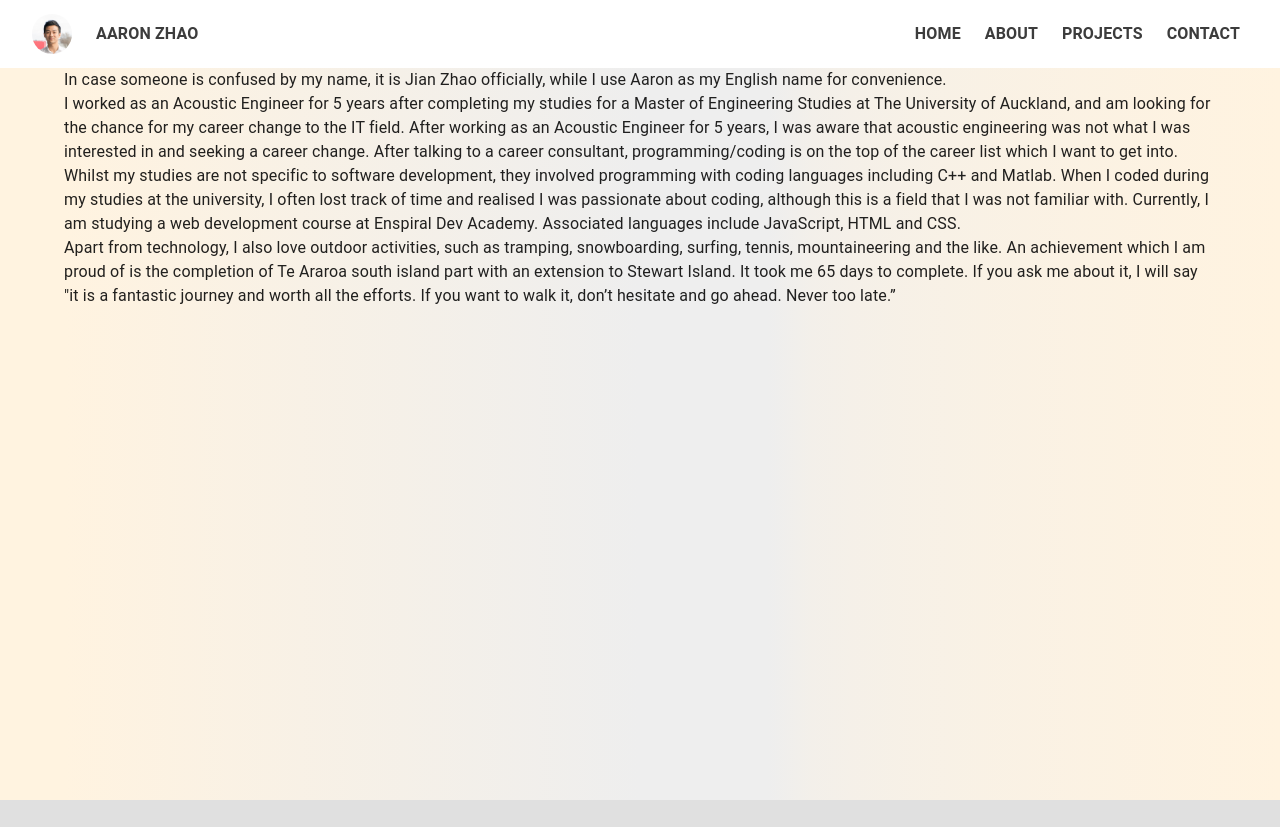
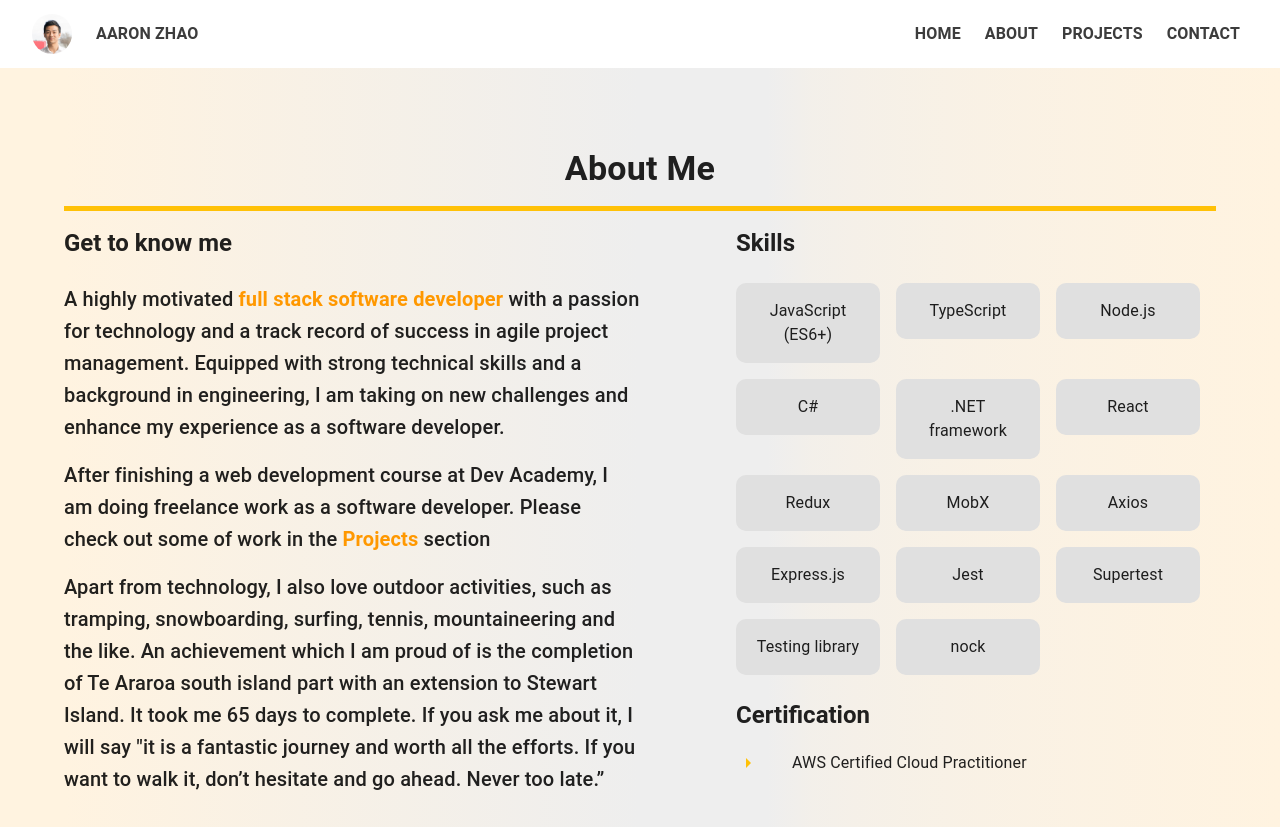
Before and after one commit to aaronzhao1229/portfolio, a React (Create React App) app: page /about in a window 1280 px wide. Before the commit the page ends 800 px from the top, so only its background shows below. Built offline with nearby package versions, Linux system fonts and the light colour scheme.

Commit message:
finish about section

```diff
--- a/src/components/About.jsx
+++ b/src/components/About.jsx
@@ -1,23 +1,71 @@
-import { Container, Typography } from "@mui/material";
+import { Container, Grid, Typography, Divider, Box, List, ListItem, ListItemIcon, ListItemText } from '@mui/material'
+import ArrowRightIcon from '@mui/icons-material/ArrowRight';
+import {Link} from 'react-router-dom'
+
+const skills = ['JavaScript (ES6+)', 'TypeScript','Node.js', 'C#', '.NET framework', 'React', 'Redux', 'MobX', 'Axios', 'Express.js', 'Jest', 'Supertest', 'Testing library', 'nock' ]
 
 export default function About() {
-    return (
-      <Container>
-        <Typography>
-          In case someone is confused by my name, it is Jian Zhao officially, while I use Aaron as my English name for convenience.
-        </Typography>
-        <Typography>
-        I worked as an Acoustic Engineer for 5 years after completing my studies for a Master of Engineering Studies at The University of Auckland, and am looking for the chance for my career change to the IT field.
+  return (
+    <Container sx={{ pt: 10 }}>
+      <Grid container>
+        <Grid item xs={12} align="center" sx={{pb: 2}}>
+          <Typography variant="h4" sx={{ fontWeight: 'bold', pb: 2 }}>
+            About Me
+          </Typography>
+          <Divider sx={{ backgroundColor: 'secondary', borderBottomWidth: 5, borderBottomLength: 10, borderBottomColor: 'secondary.main'}} />
+        </Grid>
 
-        After working as an Acoustic Engineer for 5 years, I was aware that acoustic engineering was not what I was interested in and seeking a career change. After talking to a career consultant, programming/coding is on the top of the career list which I want to get into.
+        <Grid item xs={12} md={6} sx={{pb: 2}}>
+          <Typography variant="h5" sx={{ fontWeight: 'bold', pb: 3 }}>
+            Get to know me
+          </Typography>
+          <Typography variant="h6" sx={{pb: 2}}>
+              A highly motivated <span style={{color: '#ff9800', fontWeight: 'bold'}}>full stack software developer</span> with a passion for technology and a track record of success in agile project management. Equipped with strong technical skills and a background in engineering, I am taking on new challenges and enhance my experience as a software developer.
+          </Typography>
+          <Typography variant="h6" sx={{pb: 2}}>
+            After finishing a web development course at Dev Academy, I am doing freelance work as a software developer. Please check out some of work in the <Link to='/projects' style={{color: '#ff9800', fontWeight: 'bold', textDecoration: 'none'}}>Projects</Link> section
+          </Typography>
+          <Typography variant="h6" sx={{pb: 2}}>
+            Apart from technology, I also love outdoor activities, such as
+            tramping, snowboarding, surfing, tennis, mountaineering and the
+            like. An achievement which I am proud of is the completion of Te
+            Araroa south island part with an extension to Stewart Island. It
+            took me 65 days to complete. If you ask me about it, I will say "it
+            is a fantastic journey and worth all the efforts. If you want to
+            walk it, don’t hesitate and go ahead. Never too late.”
+          </Typography>
+        </Grid>
+        <Grid item xs={1}></Grid>
+        <Grid item xs={12} md={5}>
+          <Typography variant="h5" sx={{ fontWeight: 'bold', pb: 3 }}>
+            Skills
+          </Typography>
+          <Grid container spacing={2} xs={12} sx={{pb: 3}}>
+            {skills.map((skill) => (
+                <Grid item xs={4} key={skill}>
+                    <Box sx={{backgroundColor: 'primary.dark', borderRadius: '10px'}} align='center'>
+                        <Typography sx={{p: 2}}>{skill}</Typography>
+                    </Box>
+                 </Grid>
+            ))}
+          </Grid>
+          <Typography variant="h5" sx={{ fontWeight: 'bold', pb: 1 }}>
+            Certification
+          </Typography>
+          <List sx={{ width: '100%', maxWidth: 360, pb: 2 }}
+      aria-label="contacts"
+    >
+      <ListItem disablePadding>
 
-        Whilst my studies are not specific to software development, they involved programming with coding languages including C++ and Matlab. When I coded during my studies at the university, I often lost track of time and realised I was passionate about coding, although this is a field that I was not familiar with.
+          <ListItemIcon>
+            <ArrowRightIcon sx={{color: 'secondary.main'}}/>
+          </ListItemIcon>
+          <ListItemText primary="AWS Certified Cloud Practitioner" />
 
-        Currently, I am studying a web development course at Enspiral Dev Academy. Associated languages include JavaScript, HTML and CSS.
-        </Typography>
-        <Typography>
-        Apart from technology, I also love outdoor activities, such as tramping, snowboarding, surfing, tennis, mountaineering and the like. An achievement which I am proud of is the completion of Te Araroa south island part  with an extension to Stewart Island. It took me 65 days to complete. If you ask me about it, I will say "it is a fantastic journey and worth all the efforts. If you want to walk it, don’t hesitate and go ahead. Never too late.”
-        </Typography>
-      </Container>
-    )
+      </ListItem>
+      </List>
+        </Grid>
+      </Grid>
+    </Container>
+  )
 }
```
